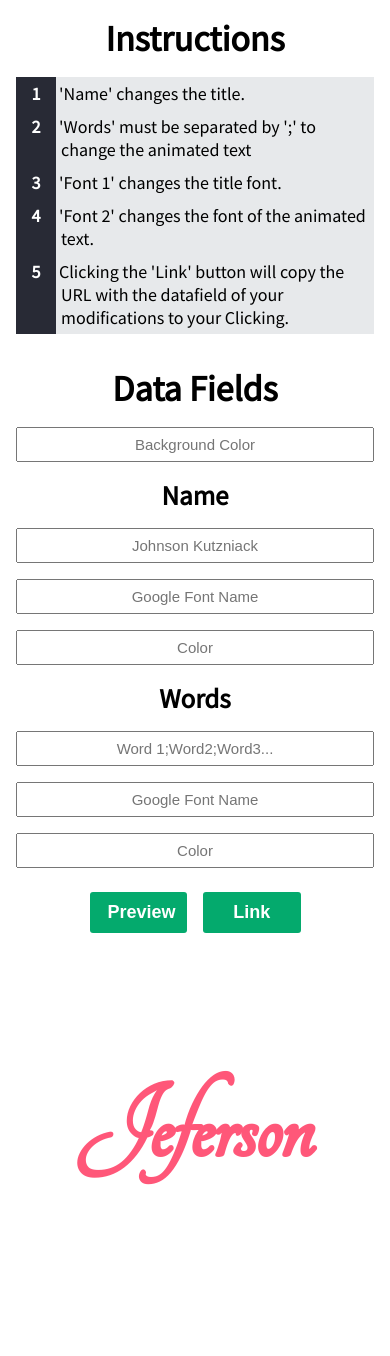
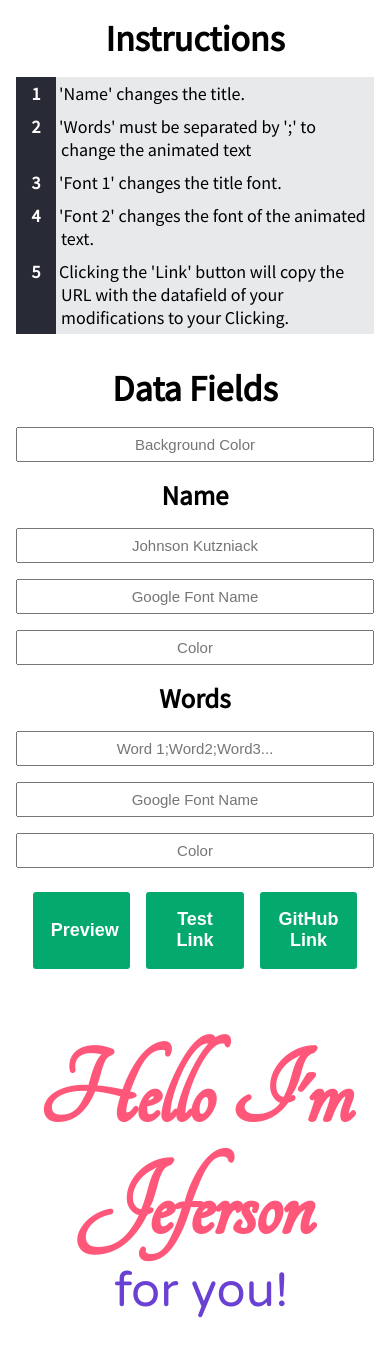
Before and after one commit to ylJeferson/github-animated-banner, a Next.js app: page /demo in a window 390 px wide. Shown: the top 1356 px of the page. Built offline with nearby package versions, Linux system fonts and the light colour scheme.

Commit message:
Changes: Adding a button

```diff
--- a/src/pages/demo/index.jsx
+++ b/src/pages/demo/index.jsx
@@ -4,7 +4,7 @@ import style from '../../styles/demo.module.css'
 export default function Demo() {
     const [animation, setAnimation] = useState({index: -1, value: ''})
     const [datafield, setDataField] = useState({bgcolor: '', name: '', namefont: '', namecolor: '', anim: '', animfont: '', animcolor: ''});
-    const [banner, setBanner] = useState({bgcolor: 'transparent', name: 'Jeferson', namefont: 'Tangerine', namecolor: '#ff5779', anim: ['In search of development', 'Enjoy!!!'], animfont: 'Varela Round', animcolor: '#6941d3'});
+    const [banner, setBanner] = useState({bgcolor: 'transparent', name: 'Hello I\'m Jeferson', namefont: 'Tangerine', namecolor: '#ff5779', anim: ['I made this banner', 'for you!!!', 'to use on your', 'github profile.', 'Liked!?', 'Give a little star', 'to this project', 'Thanks for reading this far', 'Enjoy!!!'], animfont: 'Varela Round', animcolor: '#6941d3'});
 
     function ChangeDataField(e) {
         setDataField({...datafield, [e.target.name]: e.target.value})
@@ -37,8 +37,14 @@ export default function Demo() {
         setAnimation({...animation, index: -1})
     }
 
-    function Link() {
+    function TestLink() {
         navigator.clipboard.writeText((window.location.origin + '/api' + '?bgcolor=' + banner.bgcolor + '&name=' + banner.name + '&namefont=' + banner.namefont + '&namecolor=' + banner.namecolor + '&anim=' + banner.anim.join(";") + '&animfont=' + banner.animfont + '&animcolor=' + banner.animcolor).replaceAll(' ', '%20').replaceAll('#', '%23'));
+    }
+
+    function GitHubLink() {
+        let Link = ((window.location.origin + '/api' + '?bgcolor=' + banner.bgcolor + '&name=' + banner.name + '&namefont=' + banner.namefont + '&namecolor=' + banner.namecolor + '&anim=' + banner.anim.join(";") + '&animfont=' + banner.animfont + '&animcolor=' + banner.animcolor).replaceAll(' ', '%20').replaceAll('#', '%23'))
+        console.log(Link)
+        navigator.clipboard.writeText('[![' + banner.name + '\'s GitHub Banner](' + Link + ')](https://github.com/ylJeferson/github-animated-banner)')
     }
 
     function WriteONOFFAnimation() {
@@ -130,7 +136,8 @@ export default function Demo() {
                 </div>
 
                 <button className={style.buttons} onClick={Preview}>Preview</button>
-                <button className={style.buttons} onClick={Link}>Link</button>
+                <button className={style.buttons} onClick={TestLink}>Test Link</button>
+                <button className={style.buttons} onClick={GitHubLink}>GitHub Link</button>
             </div>
 
             <div className={style.container} style={{backgroundColor: banner.bgcolor}}>
--- a/src/styles/demo.module.css
+++ b/src/styles/demo.module.css
@@ -186,6 +186,7 @@
 
     .buttons {
         width: 25%;
+        height: 8%;
     }
 }
 
```
